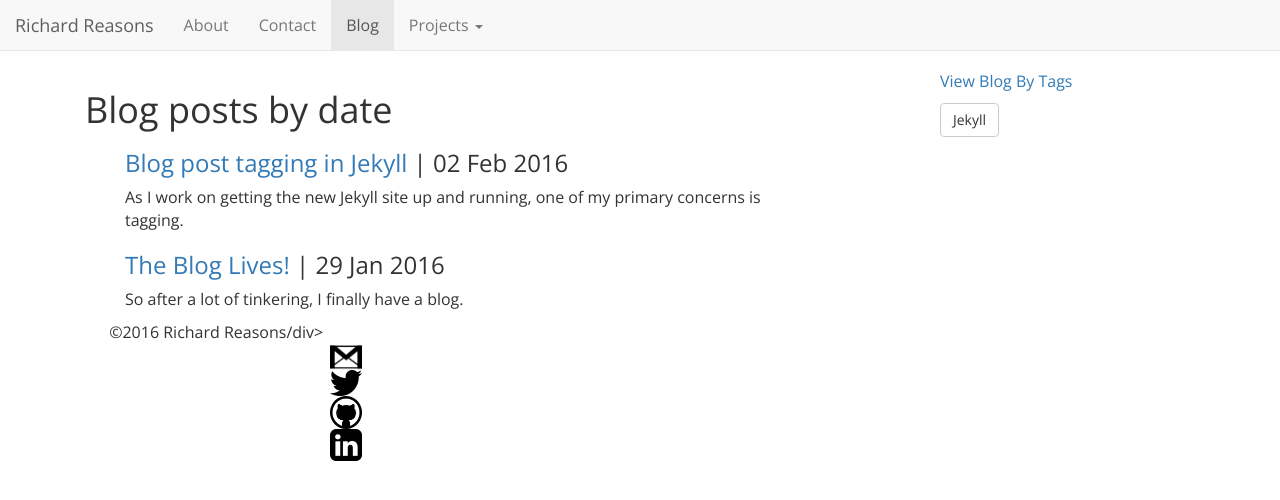
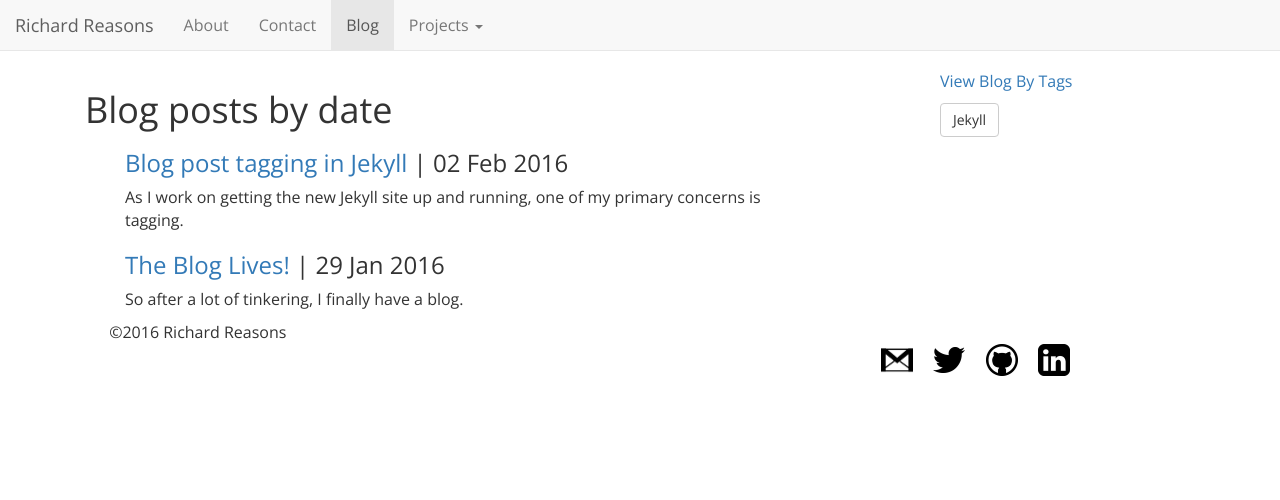
Before and after one commit to rgreasons/rgreasons.github.io, a Jekyll site: the page built from blog.html, in a window 1280 px wide. Shown: the top 500 px of the page. Built offline with Jekyll 4.4.1, drawn with Linux system fonts in a browser that asks for light colours; nearby versions of some CDN libraries.

Commit message:
Update blog.html

```diff
--- a/_layouts/blog.html
+++ b/_layouts/blog.html
@@ -62,9 +62,9 @@
 
   <footer>
   	<div class="row">
-  		<div class="col-md-3 col-md-offset-1">&copy;2016 Richard Reasons/div>
+  		<div class="col-md-3 col-md-offset-1 col-sm-offset-1">&copy;2016 Richard Reasons</div>
 		<!--<div id="contact" class="col-centered text-center">-->
-		<div id="contact" class="col-md-3 col-md-offset-8">
+		<div id="contact" class="col-md-3 col-md-offset-8 col-sm-offset-1">
 			<!--<h3>Don't hesitate to reach out</h3>-->
 			<a href="mailto:rgreasons@gmail.com" target="_blank" class="contact-icon"><img  style="width:32px;" src="/img/mail.png"></img></a>
 			<a href="http://twitter.com/rgreasons" target="_blank" class="contact-icon"><img  style="width:32px;" src="/img/tw.png"></img></a>
```
